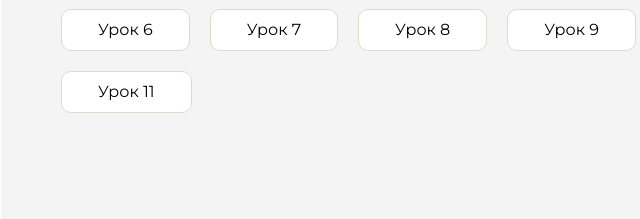
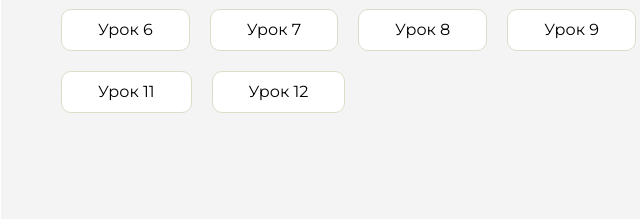
Before and after one commit to PorohinNikita/Home-work, a plain HTML site: page index.html in a window 1280 px wide. Shown: the part 291-510 px from the top of the page, 395-1035 px from the left. Drawn offline with Linux system fonts and the light colour scheme.

Commit message:
Update index.html

```diff
--- a/index.html
+++ b/index.html
@@ -125,6 +125,9 @@
                       <li class="content__list-item">
                         <a href="Home-work-11/index.html">Урок 11</a>
                     </li>
+                    <li class="content__list-item">
+                        <a href="Home-work-12/index.html">Урок 12</a>
+                    </li>
                 </ul>
             </div>
             <div class="content__block hidden" id="diplomBlock">
```
